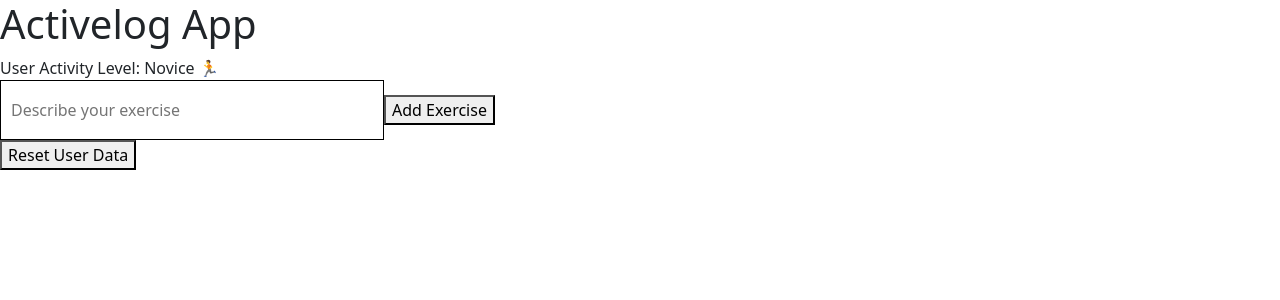
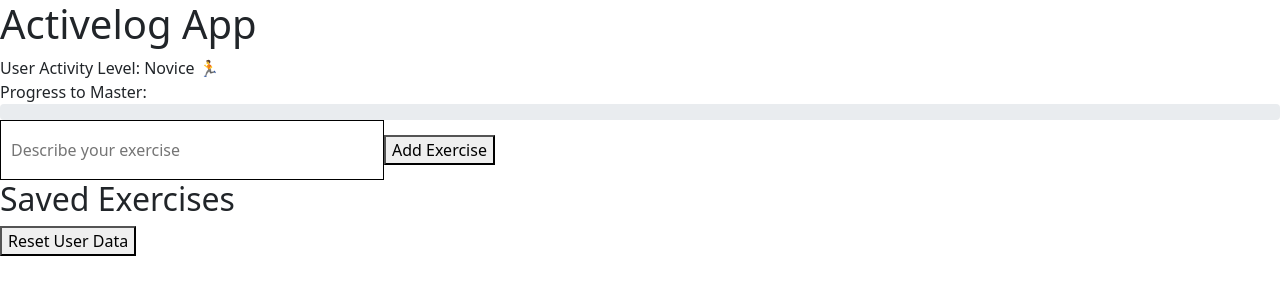
Before and after one commit to sooart0504/activelog, a React (Create React App) app: page / in a window 1280 px wide. Shown: the top 300 px of the page. Built offline with nearby package versions, Linux system fonts and the light colour scheme.

Commit message:
Added progress bar; Added save exercise function; Added Toast upon rank changes; Added Alert message when duplicate exercise exist on saved

```diff
--- a/package.json
+++ b/package.json
@@ -9,14 +9,17 @@
     "@testing-library/user-event": "^13.5.0",
     "bootstrap": "^5.1.3",
     "date-fns": "^2.28.0",
+    "lodash.uniqueid": "^4.0.1",
     "moment": "^2.29.3",
     "react": "^18.0.0",
-    "react-bootstrap": "^2.2.3",
+    "react-beautiful-dnd": "^13.1.0",
+    "react-bootstrap": "^2.3.0",
     "react-dom": "^18.0.0",
     "react-icons": "^4.3.1",
     "react-input-multiline": "^0.3.1",
     "react-moment": "^1.1.2",
     "react-scripts": "5.0.1",
+    "uuidv4": "^6.2.13",
     "web-vitals": "^2.1.4"
   },
   "scripts": {
--- a/src/App.js
+++ b/src/App.js
@@ -1,9 +1,11 @@
 import { useState, useEffect} from "react";
-import { MdEdit } from 'react-icons/md';
+import { MdAdd } from 'react-icons/md';
 import { MdDelete } from 'react-icons/md';
 import Card from 'react-bootstrap/Card';
 import Button from 'react-bootstrap/Button';
 import 'bootstrap/dist/css/bootstrap.min.css';
+import Alert from 'react-bootstrap/Alert';
+import { v4 as uniqueId } from 'uuid';
 
 import UserLevel from "./components/UserLevel";
 import EntryForm from "./components/EntryForm";
@@ -13,10 +15,11 @@ function App() {
     const [level, setLevel] = useState(0);
     const [rank, setRank] = useState("");
     const [input, setInput] = useState({input_value: "", input_time: ""});
-    // const [input, setInput] = useState("");
     const [entries, setEntries] = useState([]);
-    const [reset, setReset] = useState("False");
+    const [progress, setProgress] = useState(0);
     const [time, setTime] = useState("");
+    const [saved, setSaved] = useState([]);
+    const [showAlert, setShowAlert] = useState(false);
 
     // Update the list of user logs with the chosen log removed
     function deleteEntryitem (indexNum) {
@@ -24,8 +27,45 @@ function App() {
         newArray.splice(indexNum, 1)
 
         setLevel(level - 1);
+        setProgress(progress - 5);
 
         return setEntries([...newArray]);
+    }
+
+    function deleteSaveditem (indexNum) {
+        let newArray = saved;
+        newArray.splice(indexNum, 1)
+
+        return setSaved([...newArray]);
+    }
+
+    function saveExercise (entry) {
+        const found = saved.some(ent => ent.input_value === entry.input_value);
+
+        if (!found) {
+            let newArray = saved;
+
+            entry.id = uniqueId();
+
+            console.log(entry);
+
+            return setSaved([entry, ...newArray]);
+        } else {
+            setShowAlert(true);
+        }
+    }
+
+    function AlertMessage () {
+        if (showAlert) {
+            return (
+                <Alert variant="danger" onClose={() => setShowAlert(false)} dismissible>
+                    <Alert.Heading>Oh snap! An error occured! </Alert.Heading>
+                    <p>
+                        You already have a saved exercise under the same description! See under "Saved Exercises" to add this item to your exercise log! :)
+                    </p>
+                </Alert>
+            )
+        }
     }
 
     // Display the list of user logs in a card (bootstrap)
@@ -39,7 +79,7 @@ function App() {
                         <Card.Body>
                             <Card.Title>{entry.input_time}</Card.Title>
                             <Card.Text>{entry.input_value}</Card.Text>
-                            <Button onClick={() => {}}><MdEdit /></Button> <Button onClick={() => {deleteEntryitem(i)}}><MdDelete /></Button>
+                            <Button onClick={() => {saveExercise(entry)}}>Save</Button> <Button onClick={() => {deleteEntryitem(i)}}><MdDelete /></Button>
                         </Card.Body>
                     </Card>
                 </div>
@@ -49,21 +89,51 @@ function App() {
         return entriesList;
     }
 
+    function presentSaved () {
+        let savedList = [];
+
+        saved.map((entry, i) => {
+            savedList.push(
+                <div>
+                    <Card style={{ width: '18rem' }}>
+                        <Card.Body>
+                            <Card.Title>{entry.input_value}</Card.Title>
+                            <Card.Text>Exercise created on {entry.input_time}</Card.Text>
+                            <Button onClick={() => {addSavedToArray(entry, entry.id)}}><MdAdd /></Button> <Button onClick={() => {deleteSaveditem(i)}}><MdDelete /></Button>
+                        </Card.Body>
+                    </Card>
+                </div>
+            )
+        })
+
+        return savedList;
+    }
+
+    const addSavedToArray = (entry) => {
+        setLevel(level + 1);
+        setProgress(progress + 5);
+
+        setEntries((existingEntries) => {
+            //existingEntries automatically calls entries
+            return [entry, ...existingEntries];
+        })
+    }
+
     const resetData = () => {
         setEntries([]);
         setLevel(0);
     }
 
     useEffect(() => {
-        if (level <= 3) {
+        if (level <= 2) {
             setRank("Novice 🏃");
-        } else if (3 < level && level <= 8) {
+        } else if (2 < level && level <= 6) {
             setRank("Beginner 🏃🏃");
-        } else if (8 < level && level <= 13) {
+        } else if (6 < level && level <= 10) {
             setRank("Intermediate 🏃🏃🏃");
-        } else if (13 < level && level <= 19) {
+        } else if (10 < level && level <= 14) {
             setRank("Advanced 💪");
-        } else if (19 < level && level <= 26) {
+        } else if (14 < level && level <= 19) {
             setRank("Expert 💪💪");
         } else {
             setRank("Master 💪💪💪");
@@ -75,15 +145,20 @@ function App() {
         <h1>Activelog App</h1>
 
           {/* User Level: {level} */}
-          <UserLevel rank={rank} setRank={setRank} />
+          <UserLevel rank={rank} setRank={setRank} progress={progress} setProgress={setProgress}/>
 
           {/*<EntryList entries={entries} setEntries={setEntries} />*/}
 
           {/* Display input box and Add button */}
-          <EntryForm input={input} setInput={setInput} entries={entries} setEntries={setEntries} level={level} setLevel={setLevel} time={time} setTime={setTime} />
+          <EntryForm input={input} setInput={setInput} entries={entries} setEntries={setEntries} level={level} setLevel={setLevel} time={time} setTime={setTime} progress={progress} setProgress={setProgress}/>
+
+          {AlertMessage()}
 
           {/* Display the list of all logs saved */}
           {presentEntries()}
+
+          <h2>Saved Exercises</h2>
+          {presentSaved()}
 
           {/* Display button for Resetting user data */}
           <button onClick={() => {resetData()}}>Reset User Data</button>
--- a/src/components/EntryForm.js
+++ b/src/components/EntryForm.js
@@ -5,7 +5,7 @@ import './EntryForm.css';
 
 function EntryForm(props) {
 
-    const {input, setInput, entries, setEntries, level, setLevel, time, setTime} = props;
+    const {input, setInput, entries, setEntries, level, setLevel, time, setTime, progress, setProgress} = props;
 
     // Updates the user input value
     const updateInput = (e) => {
@@ -17,12 +17,13 @@ function EntryForm(props) {
     }
 
     // Updates the list of user logs with the new input value added
-    const updateArray = (inputs) => {
+    const updateArray = (input) => {
         setLevel(level + 1);
+        setProgress(progress + 5);
 
         setEntries((existingEntries) => {
             //existingEntries automatically calls entries
-            return [inputs, ...existingEntries];
+            return [input, ...existingEntries];
         })
     }
 
--- a/src/components/UserLevel.js
+++ b/src/components/UserLevel.js
@@ -1,11 +1,34 @@
-import React, {useState} from "react";
+import React, {useEffect, useState} from "react";
+import ProgressBar from 'react-bootstrap/ProgressBar';
+import Toast from 'react-bootstrap/Toast';
+
 
 function UserLevel(props) {
-    const {rank, setRank} = props;
+    const {rank, setRank, progress, setProgress} = props;
+    const [showToast, setShowToast] = useState(false);
+
+    const toggleToast = () => setShowToast(!showToast);
+
+    useEffect(() => {
+        if (rank !== "Novice 🏃") {
+            setShowToast(true);
+        } else {
+            setShowToast(false);
+        }
+    }, [rank]);
 
     return (
-        <div>
-            User Activity Level: {rank}
+        <div className="user-progress">
+            <div>User Activity Level: {rank} </div>
+            <Toast show={showToast} onClose={toggleToast}>
+                <Toast.Header>
+                    {/*<img src="holder.js/20x20?text=%20" className="rounded me-2" alt="" />*/}
+                    <strong className="me-auto">ActiveLog</strong>
+                    <small>just now</small>
+                </Toast.Header>
+                <Toast.Body>Your activity level is now: {rank}. Keep it up!</Toast.Body>
+            </Toast>
+            <div>Progress to Master: <ProgressBar animated now={progress} label={`${progress}%`} /></div>
         </div>
     )
 }
```
Also changed, not shown: 1 other file (tests, documents, lock files or other folders).
